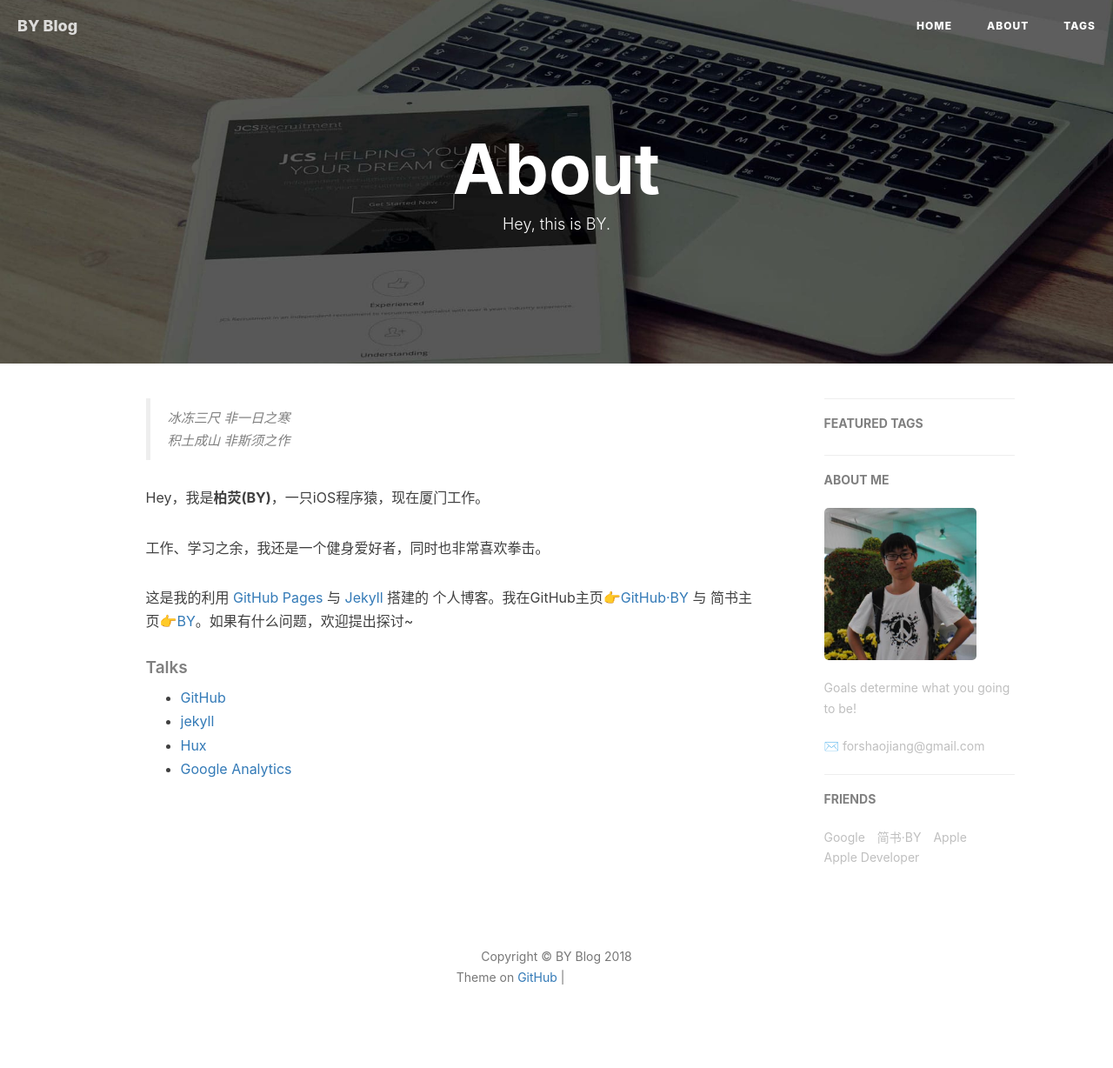
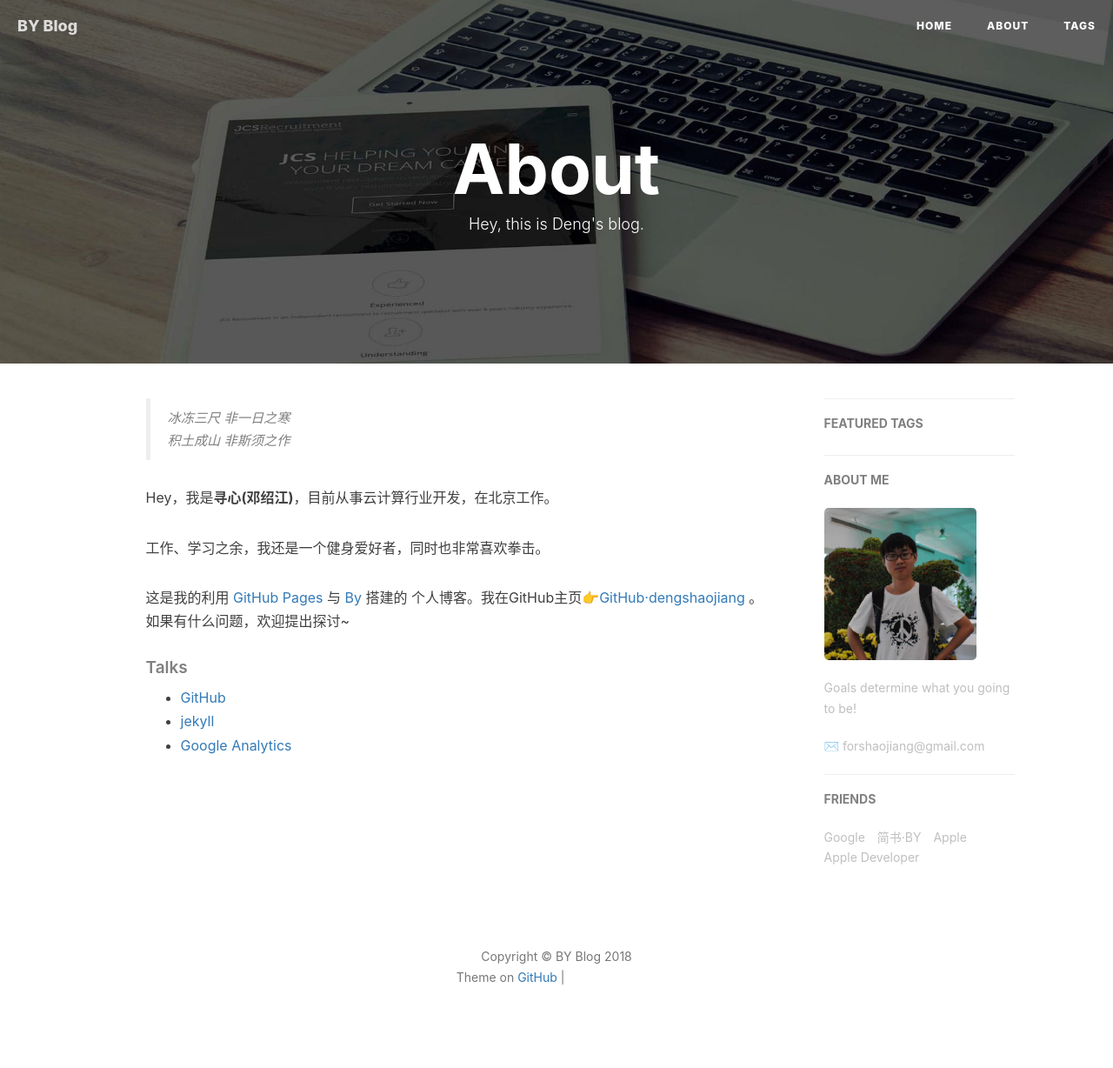
Before and after one commit to dengshaojiang/dengshaojiang.github.io, a Jekyll site: the page built from about.html, in a window 1280 px wide. Shown: the whole page at 87% size. Built offline with Jekyll 4.4.1, drawn with Linux system fonts in a browser that asks for light colours; nearby versions of some CDN libraries; comment, search, counter and statistics services are not loaded; grey boxes are pictures that could not be loaded.

Commit message:
update about.html

```diff
--- a/about.html
+++ b/about.html
@@ -1,7 +1,7 @@
 ---
 layout: page
 title: "About"
-description: "Hey, this is BY."
+description: "Hey, this is Deng's blog."
 header-img: "img/post-bg-rwd.jpg"
 ---
 
@@ -18,11 +18,11 @@ header-img: "img/post-bg-rwd.jpg"
     <blockquote><p>冰冻三尺 非一日之寒<br>
     积土成山 非斯须之作</p></blockquote>
 
-    <p>Hey，我是<strong>柏荧(BY)</strong>，一只iOS程序猿，现在厦门工作。</p>
+    <p>Hey，我是<strong>寻心(邓绍江)</strong>，目前从事云计算行业开发，在北京工作。</p>
 
     <p>工作、学习之余，我还是一个健身爱好者，同时也非常喜欢拳击。</p>
 
-    <p>这是我的利用 <a href="https://pages.github.com/">GitHub Pages</a> 与 <a href="http://jekyll.com.cn/">Jekyll</a> 搭建的 个人博客。我在GitHub主页<a href="https://github.com/qiubaiying">👉GitHub·BY</a> 与 简书主页<a href="https://http://www.jianshu.com/u/e71990ada2fd">👉BY</a>。如果有什么问题，欢迎提出探讨~</p>
+    <p>这是我的利用 <a href="https://pages.github.com/">GitHub Pages</a> 与 <a href="https://github.com/qiubaiying/">By</a> 搭建的 个人博客。我在GitHub主页<a href="https://github.com/dengshaojiang">👉GitHub·dengshaojiang</a> 。如果有什么问题，欢迎提出探讨~</p>
 
     <p></p>
 
@@ -31,7 +31,6 @@ header-img: "img/post-bg-rwd.jpg"
     <ul>
         <li><a href="https://github.com">GitHub</a></li>
         <li><a href="http://jekyll.com.cn/">jekyll</a></li>
-        <li><a href="http://huangxuan.me/">Hux</a></li>
         <li><a href="https://analytics.google.com/analytics">Google Analytics</a></li>
     </ul>
 </div>
@@ -41,11 +40,11 @@ header-img: "img/post-bg-rwd.jpg"
     <blockquote><p>Yet another iOS Developer. <br>
     Yet another Life-long Student.</p></blockquote>
 
-    <p>Hi, I am <strong>Baiying Qiu</strong>，you can call me <strong>BY</strong>. I am an iOS software engineer and currently working in Xiamen</p>
+    <p>Hi, I am <strong>Shaojiang Deng</strong>，you can call me <strong>Devin</strong>. I am an openstack software engineer and currently working in Beijing</p>
 
-    <p>This is my personal blog, through making Github Pages and Jekyll.My GitHub  👉 <a href="http://github.com/qiubaiying">Github·BY</a>.</p>
+    <p>This is my personal blog, through making Github Pages and Jekyll.My GitHub  👉 <a href="http://github.com/dengshaojiang">Github·Dengshaojiang</a>.</p>
 
-    <p>I am a sports enthusiast, I like fitness, running and boxing.</p>
+    <p>I am a sports enthusiast, I like pingpong games.</p>
 
     <h5>Talks</h5>
 
@@ -53,7 +52,6 @@ header-img: "img/post-bg-rwd.jpg"
     <li><a href="https://github.com">GitHub</a></li>
     <li><a href="http://jekyll.com.cn/">jekyll</a></li>
     <li><a href="https://pages.github.com/">GitHub Pages</a></li>
-    <li><a href="https://qiubaiying.github.io">BY</a></li>
     </ul>
 </div> -->
 
```
Also changed, not shown: other parts of about.html (+0 -1 lines).
